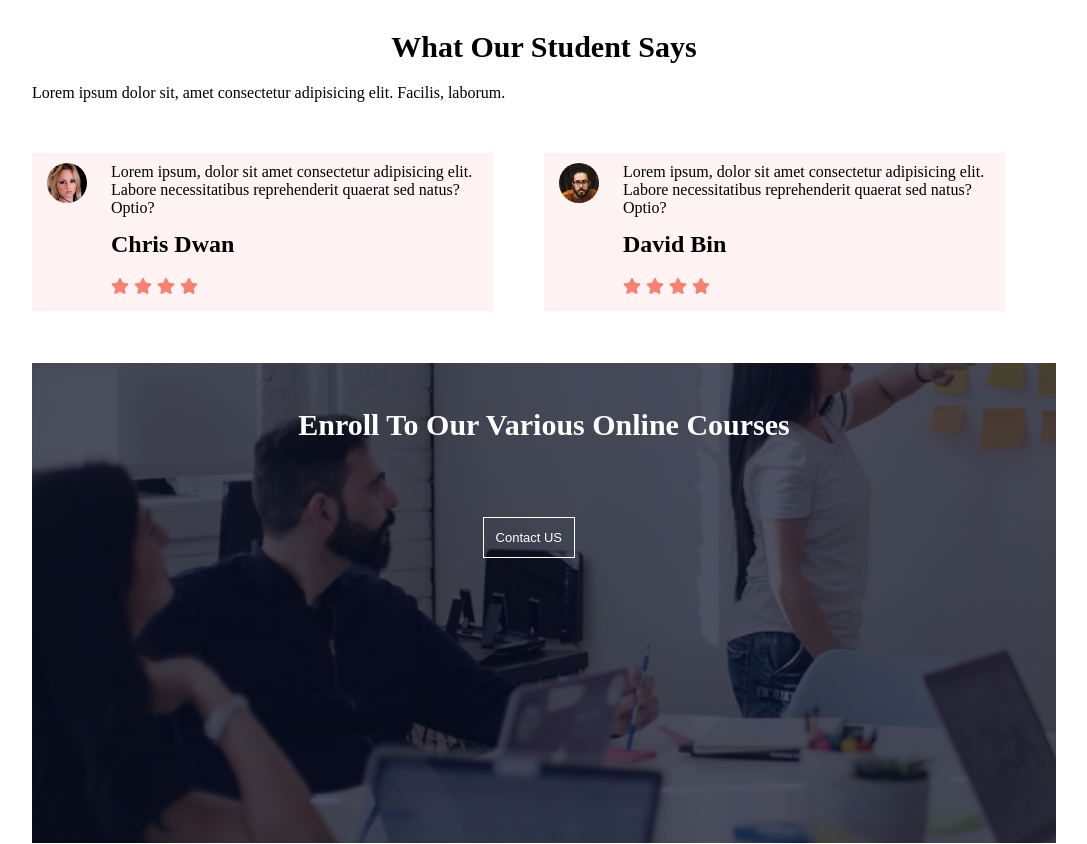
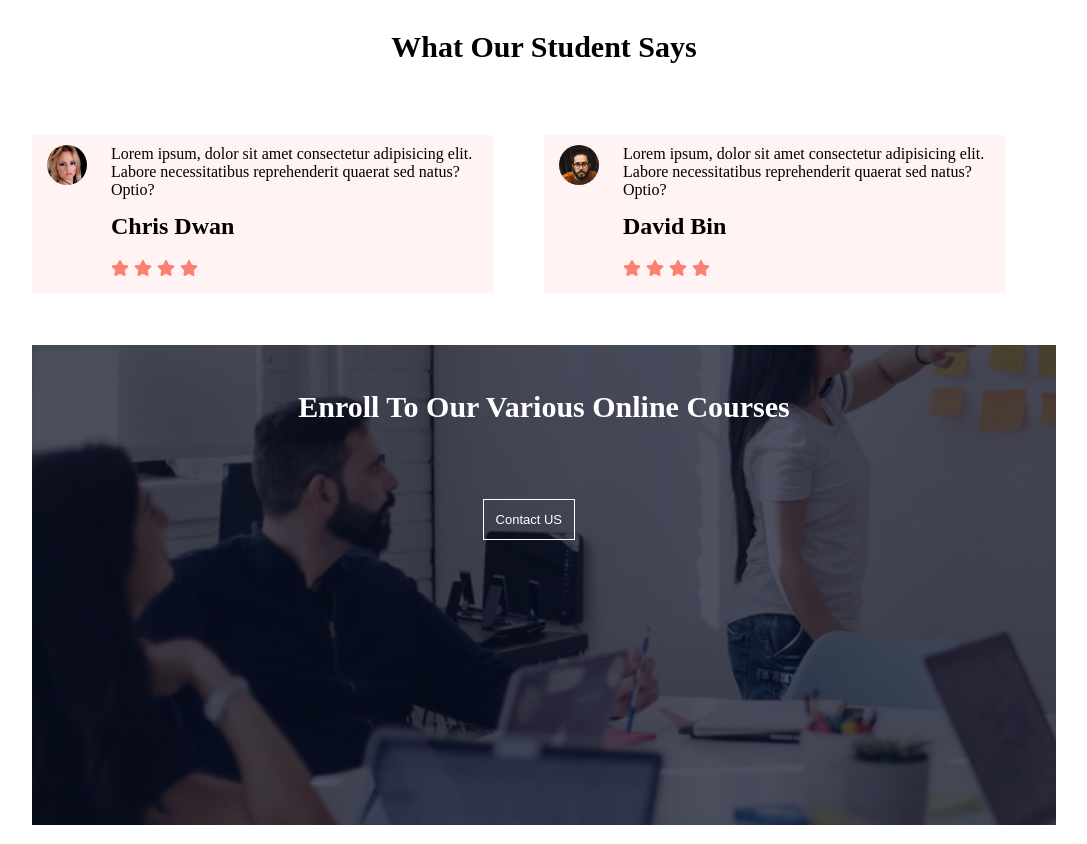
Before and after one commit to Bishal-laha/Webproject2, a plain HTML site: page index.html in a window 1280 px wide. Shown: the part 1798-2642 px from the top of the page, without its empty margins (96-1183 px from the left). Drawn offline with Linux system fonts and the light colour scheme; files that its build step writes are made by us from their sources; some icons are missing.

Commit message:
ver 1.0 updated

```diff
--- a/index.html
+++ b/index.html
@@ -95,10 +95,6 @@
     </section>
     <section class="student">
       <h3 class="ti">What Our Student Says</h3>
-      <p>
-        Lorem ipsum dolor sit, amet consectetur adipisicing elit. Facilis,
-        laborum.
-      </p>
       <div class="stu">
         <div class="stu1">
           <img src="img/user1.jpg" alt="" />
```
Also changed, not shown: body.css (renamed from CSS/body.css), foot.css (renamed from CSS/foot.css), nav.css (renamed from CSS/nav.css), nav.js (renamed from CSS/nav.js).
